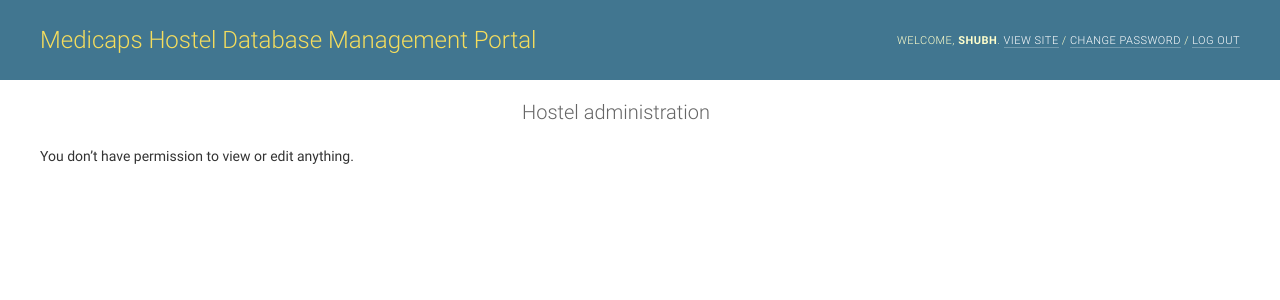
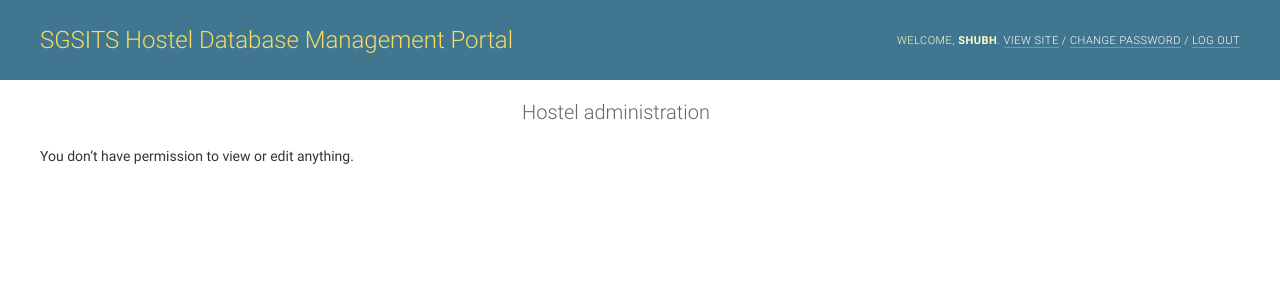
Before and after one commit to Anantbahore/FindDoc, a Django app: page / in a window 1280 px wide. Shown: the top 300 px of the page. Run offline with Django 3.2, Linux system fonts and the light colour scheme; a user stored in the database is signed in; data comes from the database, SQL or seed files in the repository.

Commit message:
Update base_site.html

```diff
--- a/Projectworlds Hostel Management System in Python Django/templates/admin/base_site.html
+++ b/Projectworlds Hostel Management System in Python Django/templates/admin/base_site.html
@@ -2,7 +2,7 @@
 {% load static %}
 {% block branding %}
 
-<h1>Medicaps Hostel Database Management Portal</h1>
+<h1>SGSITS Hostel Database Management Portal</h1>
 
 {% endblock %}
 
```
